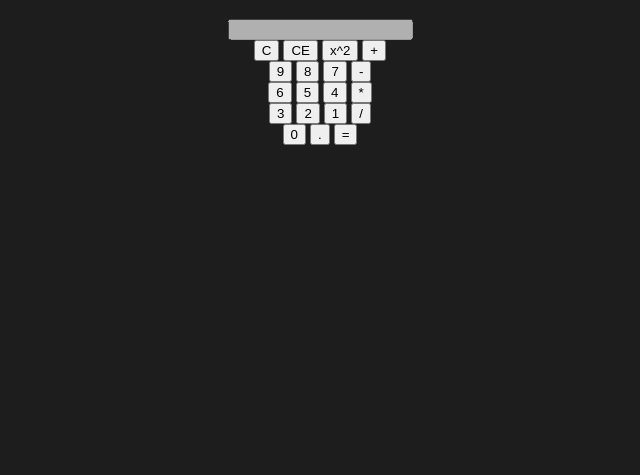
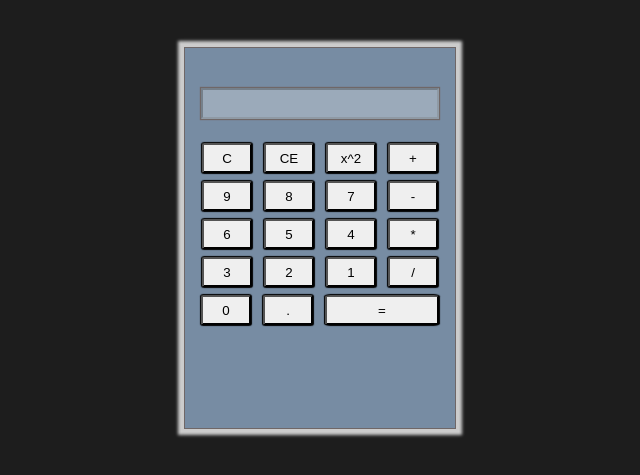
Before and after one commit to mohamudolow/javascript_calculator, a plain HTML site: page index.html in a window 1280 px wide. Shown: the part 61-536 px from the top of the page, without its empty margins (320-960 px from the left). Drawn offline with Linux system fonts and the light colour scheme.

Commit message:
enhance the style layout of theapp content

```diff
--- a/css/style.css
+++ b/css/style.css
@@ -7,3 +7,35 @@ h1 {
     font-size: 2em;
     text-shadow: 0px 2px 2px #cec3ce, -1px 0px #70a1ff, 0px -1px #70a1ff, 0px 1px #70a1ff, 1.5px 0px #70a1ff;
 }
+#calculator {
+    width: 250px;
+    height: 300px;
+    margin: 50px auto;
+    padding: 40px 10px;
+    background-color: #778ca3;
+        /*#f7f7f7;*/
+    border: 1px solid #6f6767;
+    -webkit-box-shadow: 0 0 3px 6px #ccc;
+    box-shadow: 0 0 3px 6px #ccc;
+}
+#result {
+    width: 230px;
+    height: 25px;
+    margin-bottom: 20px;
+    font: 20px bold;
+    text-align: right;
+    -webkit-box-shadow: 0px 0px 1px 1px #6f6767;
+    box-shadow: 0px 0px 1px 1px #6f6767;
+}
+.key {
+    width: 50px;
+    height: 30px;
+    margin: 4px;
+    border-radius: 5%;
+    outline: 0;
+    -webkit-box-shadow: 0px 0px 1px 2px black;
+    box-shadow: 0px 0px 1px 1px black;
+}
+#equal {
+    width: 114px;
+}
--- a/index.html
+++ b/index.html
@@ -13,7 +13,7 @@
 
         <h1>JavaScript Calculator</h1>
 
-        <div id="calculaor">
+        <div id="calculator">
             <form>
                 <input type="text" id="result" disabled>
                 <br>
@@ -39,7 +39,7 @@
                 <br>
                 <input type="button" value="0" class="key" onclick="toDisplay('0')">
                 <input type="button" value="." class="key" onclick="toDisplay('.')">
-                <input type="button" value="=" class="key" onclick="answer()">
+                <input type="button" value="=" class="key" id="equal" onclick="answer()">
             </form>
         </div>
 
```
